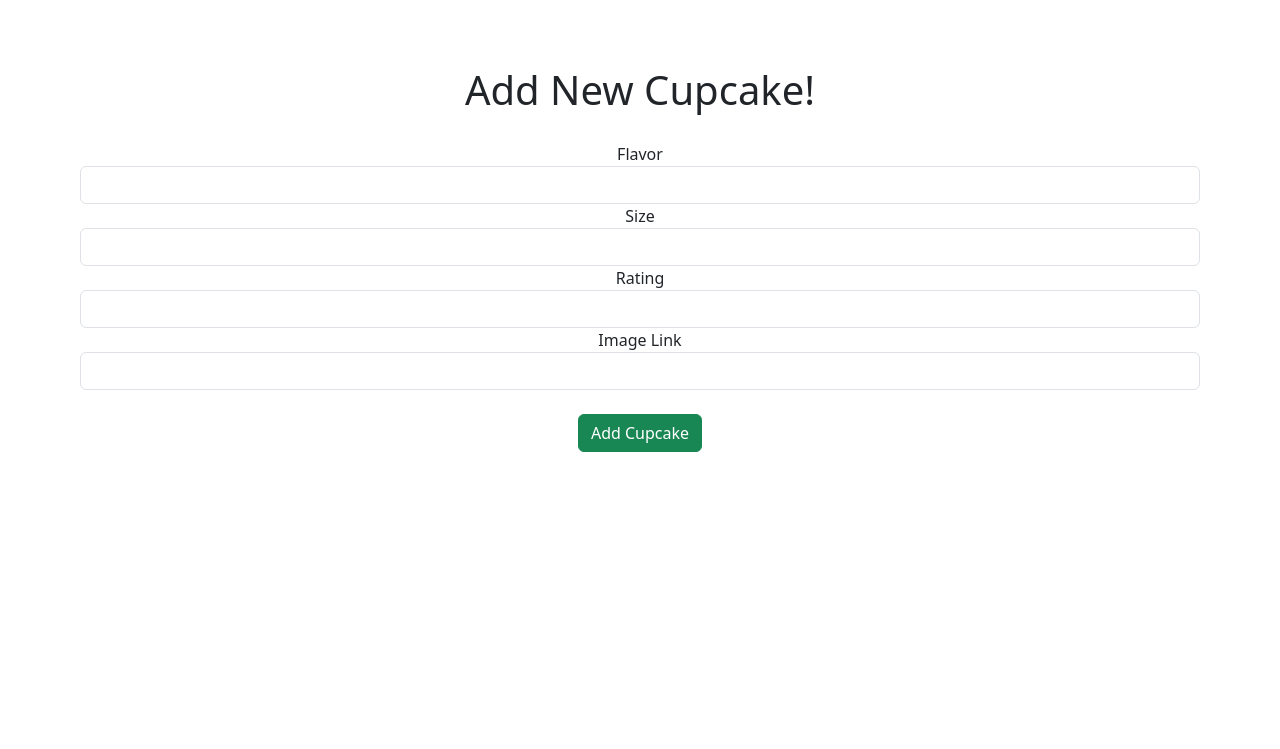
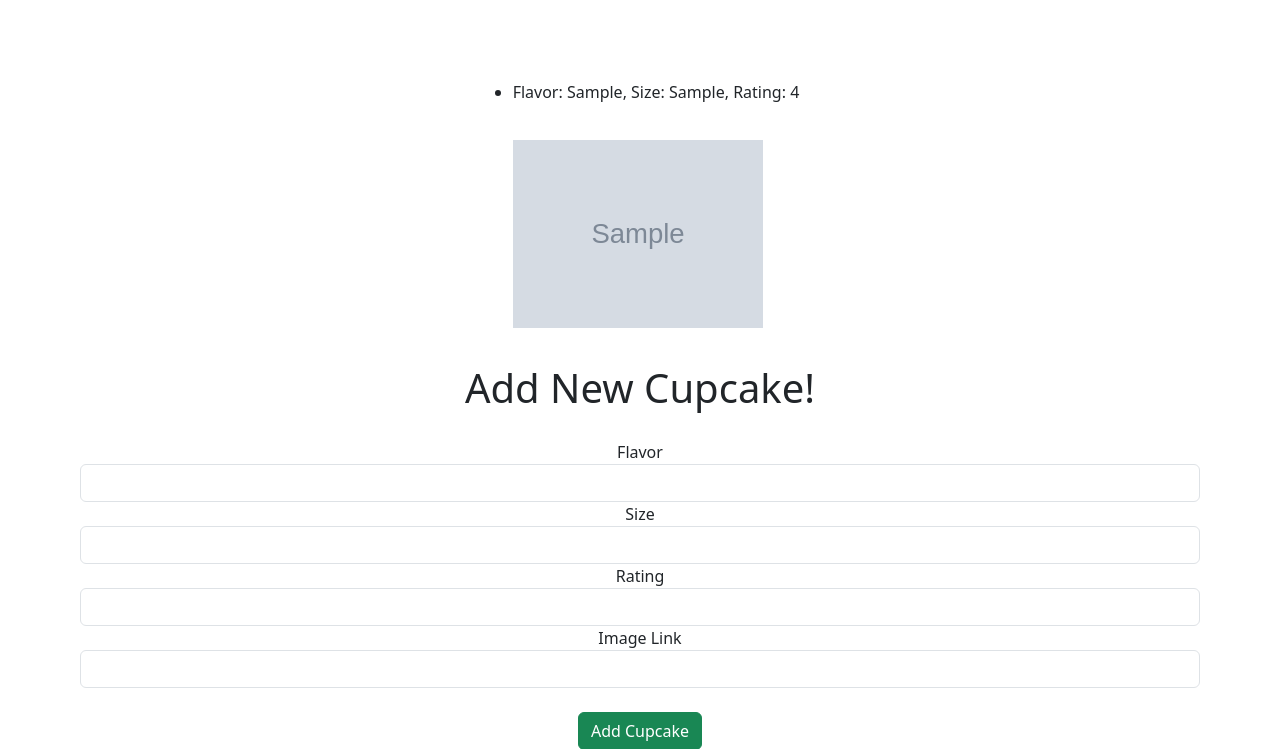
Before and after one commit to maxjeon97/flask-cupcakes, a Flask app: page / in a window 1280 px wide. Shown: the top 749 px of the page. Run offline with Flask 3, Linux system fonts and the light colour scheme; tables that the repository leaves empty hold one stand-in row (Sample ...).

Commit message:
Finish exercise

```diff
--- a/static/script.js
+++ b/static/script.js
@@ -3,8 +3,7 @@
 
 const $cupcakeList = $('.cupcake-list');
 const $cupcakeForm = $('.add-cupcake-form');
-const CUPCAKE_API = '/api/cupcakes';
-
+const ALL_CUPCAKES_API_ENDPOINT = '/api/cupcakes';
 
 
 /**
@@ -13,12 +12,12 @@ const CUPCAKE_API = '/api/cupcakes';
 function generateHtmlMarkup(cupcake) {
 
   return $(`
-  <div>
+  <div data-id=${cupcake.id}>
     <li>
       Flavor: ${cupcake.flavor}, Size: ${cupcake.size}, Rating: ${cupcake.rating}
     </li>
     <br>
-    <img src="${cupcake.image_url}" alt="cupcake-image">
+    <img class="cupcake-img" src="${cupcake.image_url}" alt="cupcake-image">
   </div>`);
 }
 
@@ -29,11 +28,12 @@ function generateHtmlMarkup(cupcake) {
  */
 async function getCupcakesList() {
 
-  const response = await fetch(CUPCAKE_API);
+  const response = await fetch(ALL_CUPCAKES_API_ENDPOINT);
   const data = await response.json();
 
   return data.cupcakes;
 }
+
 
 /**
  * Given a list of cupcakes, append each cupcake to the DOM.
@@ -41,17 +41,53 @@ async function getCupcakesList() {
 function displayCupcakes(cupcakes) {
 
   for (const cupcake of cupcakes) {
-    const $cupcakeHTML = generateHtmlMarkup(cupcake);
-    $cupcakeList.append($cupcakeHTML);
+    const $cupcake = generateHtmlMarkup(cupcake);
+    $cupcakeList.append($cupcake);
   }
-
-}
-
-async function addCupcake(event) {
-
-
-
 }
 
 
-$('add-cupcake-form').on('submit', addCupcake);
+/**
+ * Retrieves data from form submission, submits post request to API, generates
+ * HTML based on response data, and appends new cupcake to the DOM.
+ */
+async function addNewCupcake(evt) {
+  evt.preventDefault();
+  const flavor = $('#flavor').val();
+  const size = $('#size').val();
+  const rating = $('#rating').val();
+  const imgURL = $('#image-url').val();
+
+  const response = await fetch(ALL_CUPCAKES_API_ENDPOINT, {
+    method: "POST",
+    body: JSON.stringify({
+      "flavor": flavor,
+      "size": size,
+      "rating": rating,
+      "image_url": imgURL
+    }),
+    headers: {
+      "content-type": "application/json",
+    }
+  });
+
+  const data = await response.json();
+
+  const $cupcake = generateHtmlMarkup(data.cupcake);
+  $cupcakeList.append($cupcake);
+  $cupcakeForm.trigger("reset");
+}
+
+$cupcakeForm.on('submit', addNewCupcake);
+
+
+/**
+ * On homepage load, calls functions that retrieve all cupcakes and display
+ * them on the page
+ */
+async function start() {
+  const cupcakes = await getCupcakesList();
+  displayCupcakes(cupcakes);
+}
+
+start();
--- a/static/style.css
+++ b/static/style.css
@@ -1,28 +1,35 @@
-
-
-body{
+body {
   padding: 80px
 }
 
-
-
-.add-cupcake-form{
+.add-cupcake-form {
   display: flex;
   justify-content: center;
   align-items: center;
   flex-direction: column;
 }
 
-.cupcake-header{
+.cupcake-header {
   display: flex;
   justify-content: center;
   align-items: center;
   padding-bottom: 20px;
-margin-top: -30px;
 }
 
-
-
-.add-cupcake-form:hover{
+.add-cupcake-form:hover {
   cursor: pointer;
 }
+
+.cupcake-img {
+  max-width: 250px;
+  max-height: 250px;
+  margin-top: 12px;
+}
+
+.cupcake-list {
+  display: flex;
+  justify-content: center;
+  align-items: center;
+  flex-direction: column;
+  padding-bottom: 20px;
+}
--- a/templates/index.html
+++ b/templates/index.html
@@ -17,16 +17,16 @@
   </ul>
 
   <h1 class="cupcake-header">Add New Cupcake!</h1>
-  <form class="add-cupcake-form" action="/api/cupcakes" method="POST">
+  <form class="add-cupcake-form">
 
     <label for="flavor">Flavor</label>
-    <input type="text" class="form-control" name="flavor" id="flavor">
+    <input type="text" class="form-control" name="flavor" id="flavor" required>
 
     <label for="size">Size</label>
-    <input type="text" class="form-control" name="size" id="size">
+    <input type="text" class="form-control" name="size" id="size" required>
 
     <label for="rating">Rating</label>
-    <input type="text" class="form-control" name="rating" id="rating">
+    <input type="text" class="form-control" name="rating" id="rating" required>
 
     <label for="image-url">Image Link</label>
     <input type="text" class="form-control" name="image-url" id="image-url">
```
Also changed, not shown: app.py (+4 -4 lines), tests.py (+8 -0 lines). Lines whose indentation alone changed are shown as unchanged.
